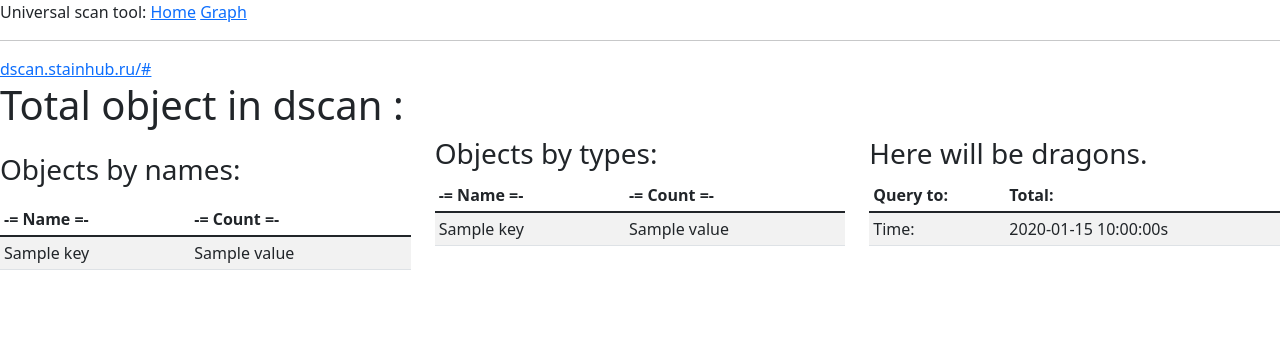
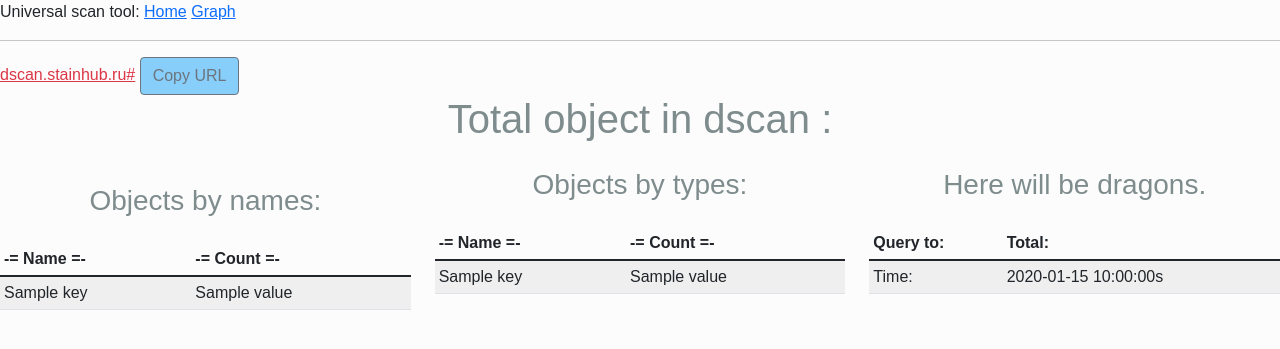
Before and after one commit to raven703/scan2web, a Flask app: template scan/templates/ships.html in a window 1280 px wide. Shown: the top 349 px of the page. Run offline with Flask 2, Linux system fonts and the light colour scheme; the template is opened without the code that fills it: most values are stand-ins (such as "Sample title", 1, 10 or a date in 2020).

```diff
--- a/scan/controllers.py
+++ b/scan/controllers.py
@@ -40,7 +40,7 @@ def index():
                 return redirect(url_for('index'))
 
             ch_aff = aff_new(raw_data)
-            common = count_ally(ch_aff)
+            common, common2 = count_ally(ch_aff)
             # total_alliance = dict(sorted(common["alliance"].items(), key=lambda x: x[1], reverse=True))
             # total_corp = dict(sorted(common["corporation"].items(), key=lambda x: x[1], reverse=True))
             # total_count = common["total"]
@@ -51,6 +51,7 @@ def index():
             #                        total_alliance=total_alliance, total_corp=total_corp, total_query=total_query,
             #                        total_count=total_count, total_corps=total_corps, total_chars=len(raw_data), exec_time=exec_time, url=url)
             url = common['url']
+            # print(common2)
             return redirect(f'/{url}')
 
     return render_template('index.html', title='Scan Page', form=form)
--- a/scan/static/css/styles.css
+++ b/scan/static/css/styles.css
@@ -1,81 +1,153 @@
-[anim="ripple"] {
-
-    //  Customize effect by defining the following
-    //  variables on the parent element
-    //  --ripple-background: white;
-    //  --ripple-opacity: 0.3;
-    //  --ripple-duration: 600ms;
-    //  --ripple-easing: linear;
-
-    position: relative;
-    overflow: hidden;
-
-    &:before {
-        content: '';
-        position:absolute;
-        display: block;
-        background: var(--ripple-background, white);
-        border-radius: 50%;
-        pointer-events: none;
-
-        //  position and size
-        top: calc(var(--y) * 1px);
-        left: calc(var(--x) * 1px);
-        width:  calc(var(--d) * 1px);
-        height: calc(var(--d) * 1px);
-
-        //  animated properties
-        opacity: calc(var(--o, 1) * var(--ripple-opacity, 0.3));
-        transition: calc(var(--t, 0) * var(--ripple-duration, 600ms)) var(--ripple-easing,linear);
-        transform: translate(-50%, -50%) scale(var(--s, 1));
-        transform-origin: center;
-    }
+/* transition conf */
+/* colors */
+/* btn conf */
+* {
+  box-sizing: border-box;
+  font-family: sans-serif;
 }
 
-//  Just some styling
-button {
-
-    --ripple-background: white;
-    --ripple-opacity: 0.3;
-    --ripple-duration: 600ms;
-
-    border:1px solid darken(tomato, 20%);
-    border-radius:0;
-    padding: 0.75em 3em;
-    font-size: 1em;
-    outline: none;
-    display:block;
-    background: tomato;
-    color: white;
-    -webkit-tap-highlight-color: rgba(0,0,0,0);
-    min-width: 200px;
-    text-align: center;
-    cursor: pointer;
-    user-select: none;
-}
-a {
-
-    --ripple-background: black;
-    --ripple-opacity: 0.1;
-    --ripple-duration: 600ms;
-
-    display: block;
-    margin-top: 1em;
-    padding: 0.75em 3em;
-    background: whitesmoke;
-    color: black;
-    text-decoration: none;
-    border:1px solid darken(whitesmoke, 10%);
-    min-width: 200px;
-    text-align: center;
-    -webkit-tap-highlight-color: rgba(0,0,0,0);
-
-    transition: background-color 300ms;
-    &:hover { background-color: darken(whitesmoke, 3%);}
+body {
+  background: #fcfcfc;
 }
 
+#btn-grp {
+  max-width: 768px;
+  margin: auto;
+}
 
+h1,
+h2,
+h3,
+h4 {
+  text-align: center;
+  margin-bottom: 25px;
+  color: #7f8c8d;
+}
 
+p {
+  color: #7f8c8d;
+}
 
-@import url("https://fonts.googleapis.com/css?family=Roboto:400,400i,700");
-html { box-sizing: border-box; } *,*::before,*::after { box-sizing: inherit; }
+.col-half {
+  display: inline-block;
+  width: 50%;
+  margin-right: -3px;
+  text-align: center;
+}
+
+.btn2 {
+  /*margin: 25px auto;*/
+  position: relative;
+  /*font-size: 25px;*/
+  color: #fff;
+  /*padding: 20px;*/
+  /*width: 200px;*/
+  overflow: hidden;
+  text-align: center;
+  cursor: pointer;
+
+  color:#6c757d;
+  border-color:#6c757d
+}
+.btn2:nth-of-type(1) {
+  background-color: lightskyblue;
+}
+/*.btn2:nth-of-type(2) {*/
+/*  background-color: #3498db;*/
+/*}*/
+/*.btn2:nth-of-type(3) {*/
+/*  background-color: #e74c3c;*/
+/*}*/
+/*.btn2:nth-of-type(4) {*/
+/*  background-color: #1abc9c;*/
+/*}*/
+.btn2.left:after {
+  left: 0;
+}
+.btn2.right:after {
+  right: 0;
+}
+.btn2.wave:after {
+  content: "";
+  background: #fff;
+  display: block;
+  position: absolute;
+  width: 200%;
+  height: 200%;
+  top: -5%;
+  border-radius: 50px;
+  margin-left: -30%;
+  opacity: 0;
+  transition: all 0.75s ease-in-out;
+}
+.btn2.wave.right:after {
+  content: "";
+  background: #fff;
+  display: block;
+  position: absolute;
+  width: 200%;
+  height: 200%;
+  top: -5%;
+  border-radius: 50px;
+  margin-right: -30%;
+  opacity: 0;
+  transition: all 0.75s ease-in-out;
+}
+.btn2.wave:active:after {
+  width: 0px;
+  opacity: 1;
+  transition: 0s;
+}
+.btn2.stroke:after {
+  content: "";
+  background: #fff;
+  display: block;
+  position: absolute;
+  width: 200%;
+  height: 100%;
+  top: 0;
+  opacity: 0;
+  transition: all 0.75s ease-in-out;
+}
+.btn2.stroke:active:after {
+  width: 0px;
+  opacity: 1;
+  transition: 0s;
+}
+.btn2.half-stroke:after {
+  content: "";
+  background: #fff;
+  display: block;
+  position: absolute;
+  width: 100%;
+  height: 100%;
+  top: 0;
+  opacity: 0;
+  transition: all 0.75s ease-in-out;
+}
+.btn2.half-stroke:active:after {
+  width: 0px;
+  opacity: 1;
+  transition: 0s;
+}
+.btn2.bubble:after {
+  content: "";
+  background: #fff;
+  position: absolute;
+  width: 200px;
+  height: 200px;
+  left: 0;
+  right: 0;
+  top: 0;
+  bottom: 0;
+  opacity: 0;
+  margin: auto;
+  border-radius: 50%;
+  transform: scale(1);
+  transition: all 0.75s ease-in-out;
+}
+.btn2.bubble:active:after {
+  transform: scale(0);
+  opacity: 1;
+  transition: 0s;
+}
--- a/scan/static/js/clipboard.js
+++ b/scan/static/js/clipboard.js
@@ -24,13 +24,3 @@ if (copyUrlBtn) {
 		tempInput.parentNode.removeChild(tempInput);
 	});
 }
-
-
-[].map.call(document.querySelectorAll('[anim="ripple"]'), el=> {
-    el.addEventListener('click',e => {
-        e = e.touches ? e.touches[0] : e;
-        const r = el.getBoundingClientRect(), d = Math.sqrt(Math.pow(r.width,2)+Math.pow(r.height,2)) * 2;
-        el.style.cssText = `--s: 0; --o: 1;`;  el.offsetTop;
-        el.style.cssText = `--t: 1; --o: 0; --d: ${d}; --x:${e.clientX - r.left}; --y:${e.clientY - r.top};`
-    })
-})
--- a/scan/templates/base.html
+++ b/scan/templates/base.html
@@ -7,6 +7,7 @@
 <html>
     <head>
     <link href="https://cdn.jsdelivr.net/npm/bootstrap@5.1.3/dist/css/bootstrap.min.css" rel="stylesheet" integrity="sha384-1BmE4kWBq78iYhFldvKuhfTAU6auU8tT94WrHftjDbrCEXSU1oBoqyl2QvZ6jIW3" crossorigin="anonymous">
+  <link rel="stylesheet" href="static/css/styles.css">
 
       {% if title %}
       <title>{{ title }} - Universal scan</title>
--- a/scan/templates/ships.html
+++ b/scan/templates/ships.html
@@ -2,7 +2,10 @@
 
 {% block content %}
 
-    <a href="/{{ url }}">dscan.stainhub.ru/{{ url }}</a>
+   <div>
+    <a href="{{ url }}" class="text-danger" >dscan.stainhub.ru{{ url }}</a>
+     <button type="button" class="copyToClipBoardBtn btn btn-secondary btn2 half-stroke left">Copy URL</button>
+    </div>
 
     <h1>Total object in dscan :</h1>
 
--- a/scan/templates/ships_url.html
+++ b/scan/templates/ships_url.html
@@ -1,7 +1,10 @@
 {% extends "base.html" %}
 
 {% block content %}
-<a href="/{{ url }}">dscan.stainhub.ru/{{ url }}</a>
+  <div>
+    <a href="{{ url }}" class="text-danger" >dscan.stainhub.ru{{ url }}</a>
+     <button type="button" class="copyToClipBoardBtn btn btn-secondary btn2 half-stroke left">Copy URL</button>
+    </div>
 
  <h1>Total object in dscan :</h1>
 
```
Also changed, not shown: alliance_data.json (+1 -1 lines), corp_data.json (+1 -1 lines), scan/main_func.py (+37 -20 lines), scan/templates/index2.html (+27 -8 lines), scan/templates/scanDb.html (+4 -15 lines), scan/app3.db.
